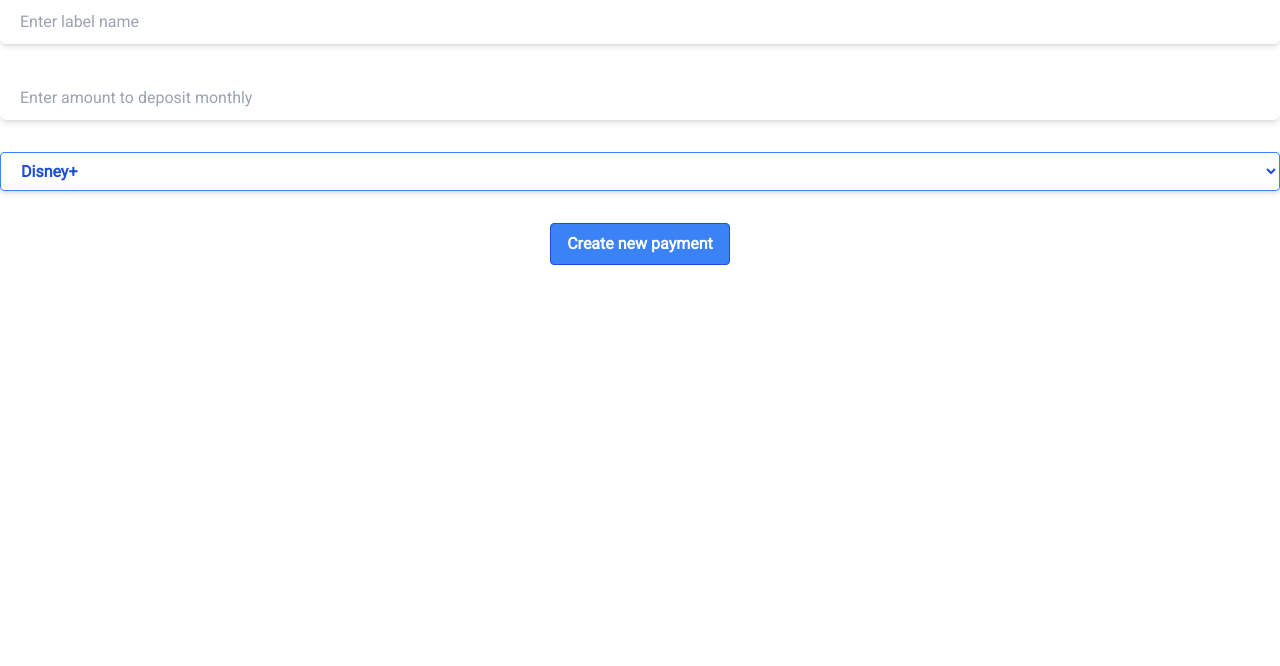
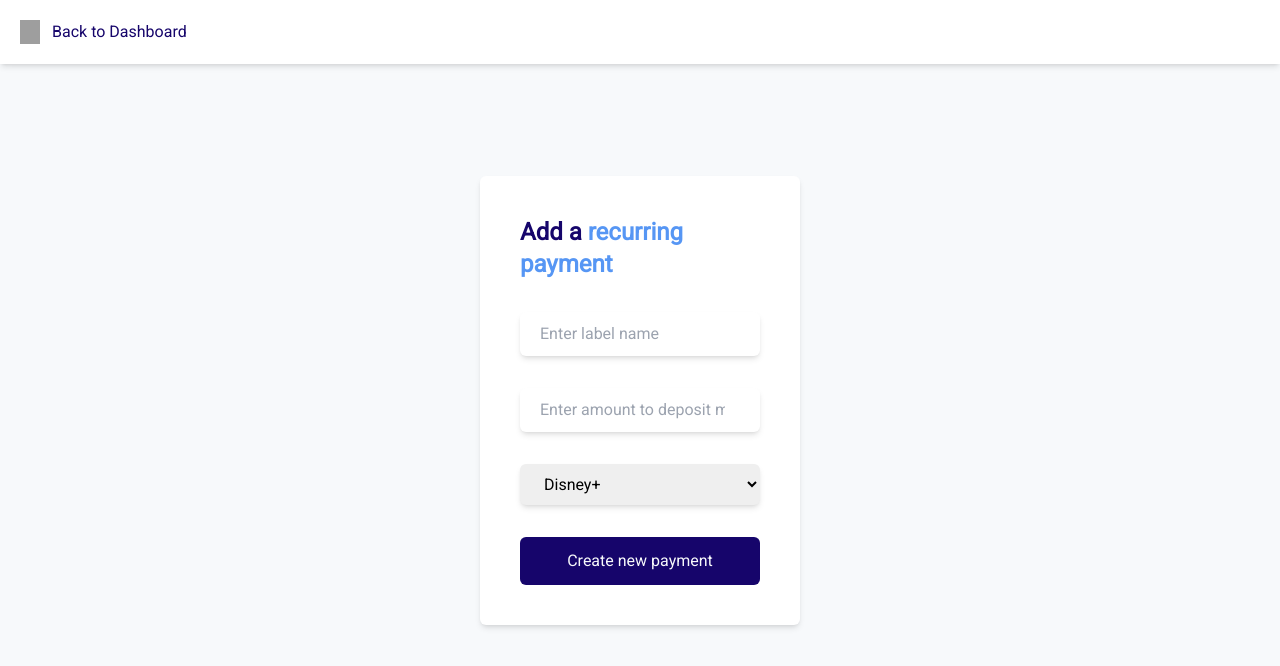
Before and after one commit to ikeawesom/E-Wallet, a Next.js app: page /create in a window 1280 px wide. Shown: the top 666 px of the page. Built offline with nearby package versions, Linux system fonts and the light colour scheme; no server answers; the database is empty; sample sign-in values are in the browser's storage; grey boxes are pictures that could not be loaded.

Commit message:
added navbar

```diff
--- a/app/create/page.tsx
+++ b/app/create/page.tsx
@@ -2,6 +2,7 @@
 import "./create.modules.css";
 import { useState, useEffect, useRef } from "react";
 import { paymentDatabase } from "@/supabase/database";
+import CreateNav from "@/components/Create_Page/CreateNav";
 
 export default function Create() {
   const DEFAULT_OBJECT = {
@@ -29,8 +30,7 @@
       setAmountPromptVisible(true);
       return;
     }
-    console.log(createObj);
-    console.log(MonthRef.current);
+
     MonthRef.current = MonthRef.current + createObj.amount;
     var toinsert = [];
     if (curPayments) {
@@ -48,6 +48,9 @@
       localStorage.getItem("Login_Username"),
       MonthRef.current
     );
+
+    localStorage.setItem("add-item", createObj.labelName);
+    window.location.href = "/";
   }
 
   const handleSelect = (value: string) => {
@@ -79,8 +82,15 @@
     window.location.href = "/login";
   } else if (loginUsername) {
     return (
-      <div className="createPage">
-        <form onSubmit={onSubmit}>
+      <div className="w-full h-screen grid place-items-center bg-grey">
+        <CreateNav />
+        <form
+          onSubmit={onSubmit}
+          className="w-1/4 shadow-md p-10 bg-white rounded-md"
+        >
+          <h1 className="text-2xl font-bold text-primary-color">
+            Add a <span className="text-sec-color">recurring payment</span>
+          </h1>
           <input
             name="labelName"
             id="labelName"
@@ -109,7 +119,7 @@
             <p className="text-red-500">Invalid amount entered!</p>
           )}
           <select
-            className="bg-transparent hover:bg-blue-500 text-blue-700 font-semibold hover:text-white py-2 px-4 border border-blue-500 hover:border-transparent rounded"
+            className="w-full"
             value={serviceInput}
             name="serviceName"
             onChange={(e) => handleSelect(e.target.value)}
@@ -137,7 +147,7 @@
             />
           )}
           <button
-            className="bg-blue-500 hover:bg-blue-700 text-white font-bold py-2 px-4 border border-blue-700 rounded"
+            className="bg-primary-color text-grey py-3 w-full rounded-md hover:bg-sec-color duration-200"
             type="submit"
           >
             Create new payment
--- /dev/null
+++ b/components/Create_Page/CreateNav.tsx
@@ -0,0 +1,13 @@
+export default function CreateNav() {
+  return (
+    <nav className="fixed top-0 left-0 w-full p-5 shadow-md bg-white">
+      <a
+        className="flex gap-3 hover:opacity-70 duration-200 text-primary-color w-fit"
+        href="/"
+      >
+        <img src="/icons/icon_left.svg" alt="Back" width={20} />
+        Back to Dashboard
+      </a>
+    </nav>
+  );
+}
```
